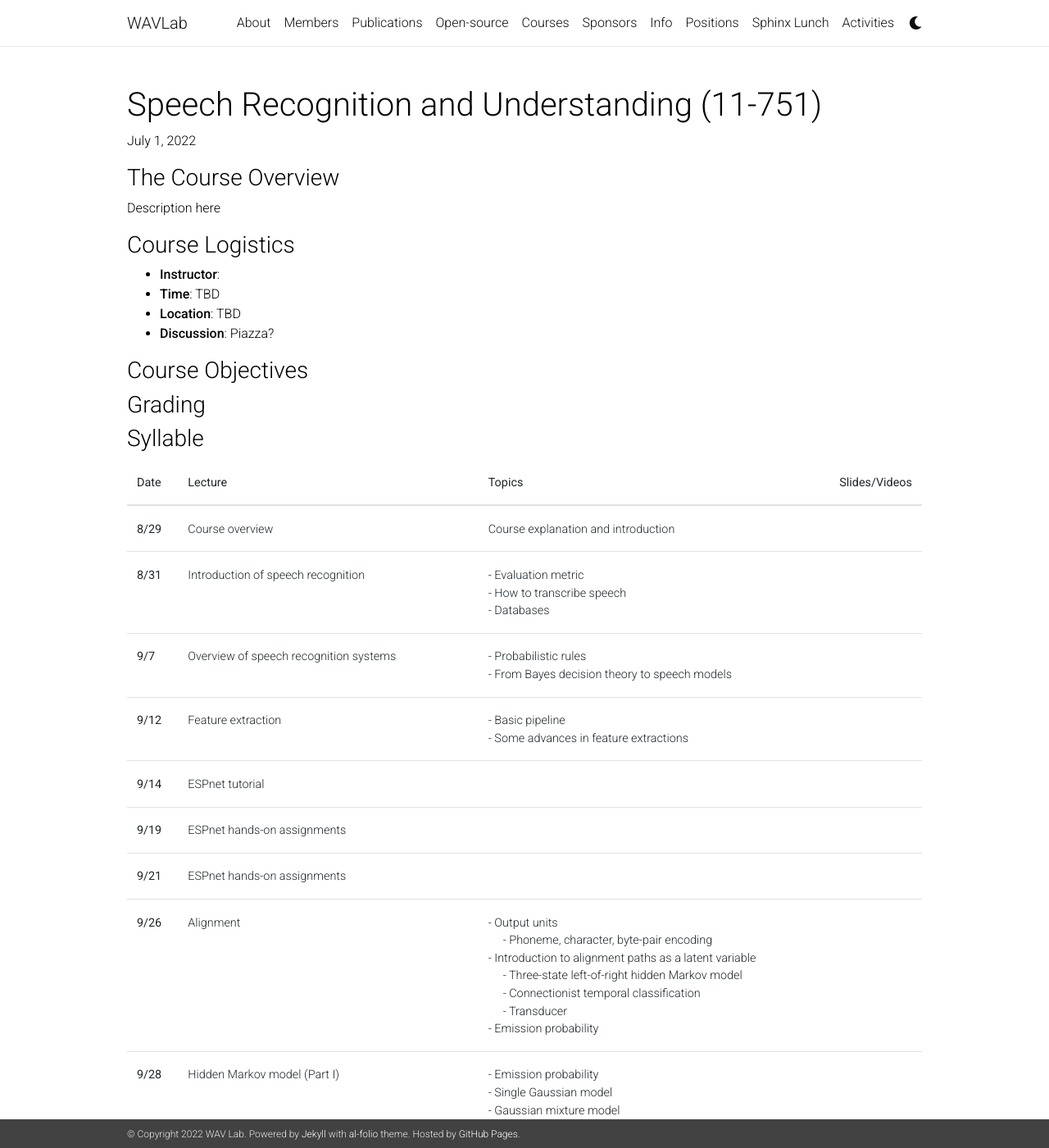
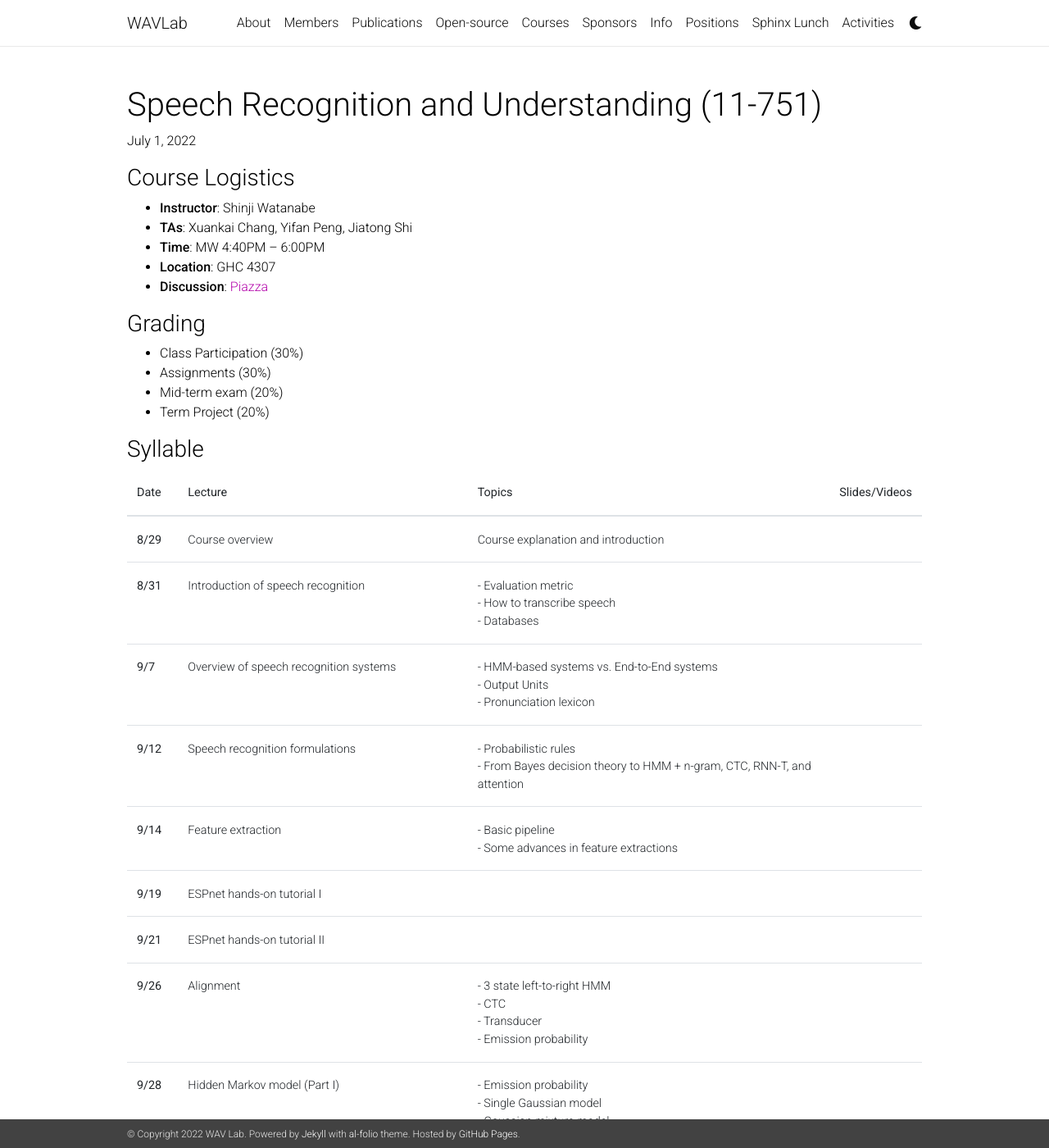
Before and after one commit to shinjiwlab/shinjiwlab.github.io, a Jekyll site: the page built from _posts/2022-08-29-11751-2022f.md, in a window 1280 px wide and 1400 px high. Shown: the whole window at 82% size. Built offline with Jekyll 4.4.1, drawn with Linux system fonts in a browser that asks for light colours; nearby versions of some CDN libraries; a style sheet for code colours, icons or effects is not loaded; some of the changed text lies outside the part shown.

Commit message:
Update 2022-08-29-11751-2022f.md

```diff
--- a/_posts/2022-08-29-11751-2022f.md
+++ b/_posts/2022-08-29-11751-2022f.md
@@ -6,25 +6,30 @@ date: 2022-07-01 09:00:00-0800
 comments: false
 ---
 
+<!---
 ### The Course Overview
 
 Description here
+--->
 
 ### Course Logistics
 
-* <strong>Instructor</strong>:
-* <strong>Time</strong>: TBD
-* <strong>Location</strong>: TBD
-* <strong>Discussion</strong>: Piazza?
+* <strong>Instructor</strong>: Shinji Watanabe
+* <strong>TAs</strong>: Xuankai Chang, Yifan Peng, Jiatong Shi
+* <strong>Time</strong>: MW 4:40PM -- 6:00PM
+* <strong>Location</strong>: GHC 4307
+* <strong>Discussion</strong>: [Piazza](https://piazza.com/cmu/fall2022/1175118781/)
 
-
-
-
+<!---
 ### Course Objectives
-
+--->
 
 ### Grading
 
+- Class Participation (30%)
+- Assignments (30%)
+- Mid-term exam (20%)
+- Term Project (20%)
 
 ### Syllable
 <table class="table">
@@ -57,13 +62,23 @@ Description here
       <th scope="row">9/7</th>
       <td>Overview of speech recognition systems</td>
       <td>
-      	- Probabilistic rules <br>
-      	- From Bayes decision theory to speech models
+      	- HMM-based systems vs. End-to-End systems <br>
+      	- Output Units <br>
+        - Pronunciation lexicon
       </td>
       <td></td>
     </tr>
     <tr>
       <th scope="row">9/12</th>
+      <td>Speech recognition formulations</td>
+      <td>
+      	- Probabilistic rules <br>
+      	- From Bayes decision theory to HMM + n-gram, CTC, RNN-T, and attention
+      </td>
+      <td></td>
+    </tr>
+    <tr>
+      <th scope="row">9/14</th>
       <td>Feature extraction</td>
       <td>
       	- Basic pipeline <br>
@@ -72,20 +87,14 @@ Description here
       <td></td>
     </tr>
     <tr>
-      <th scope="row">9/14</th>
-      <td>ESPnet tutorial</td>
-      <td></td>
-      <td></td>
-    </tr>
-    <tr>
       <th scope="row">9/19</th>
-      <td>ESPnet hands-on assignments</td>
+      <td>ESPnet hands-on tutorial I</td>
       <td></td>
       <td></td>
     </tr>
     <tr>
       <th scope="row">9/21</th>
-      <td>ESPnet hands-on assignments</td>
+      <td>ESPnet hands-on tutorial II</td>
       <td></td>
       <td></td>
     </tr>
@@ -93,12 +102,9 @@ Description here
       <th scope="row">9/26</th>
       <td>Alignment</td>
       <td>
-      	- Output units <br>
-      	    &emsp; - Phoneme, character, byte-pair encoding <br>
-      	- Introduction to alignment paths as a latent variable <br>
-      	    &emsp; - Three-state left-of-right hidden Markov model <br>
-      	    &emsp; - Connectionist temporal classification<br>
-      	    &emsp; - Transducer <br>
+      	- 3 state left-to-right HMM <br>
+      	- CTC <br>
+        - Transducer <br>
       	- Emission probability
       </td>
       <td></td>
@@ -244,14 +250,14 @@ Description here
     </tr>
     <tr>
       <th scope="row">11/30</th>
-      <td>Guest lecture I</td>
+      <td>Guest lecture, Thomas Shaf at 3M | MModal</td>
       <td>TBD</td>
       <td></td>
     </tr>
     <tr>
       <th scope="row">12/5</th>
-      <td>Guest lecture II</td>
-      <td>TBD</td>
+      <td>Advanced lecture</td>
+      <td>Multi-channel Multi-speaker ASR</td>
       <td></td>
     </tr>
     <tr>
```
Also changed, not shown: other parts of _posts/2022-08-29-11751-2022f.md (+1 -2 lines).
